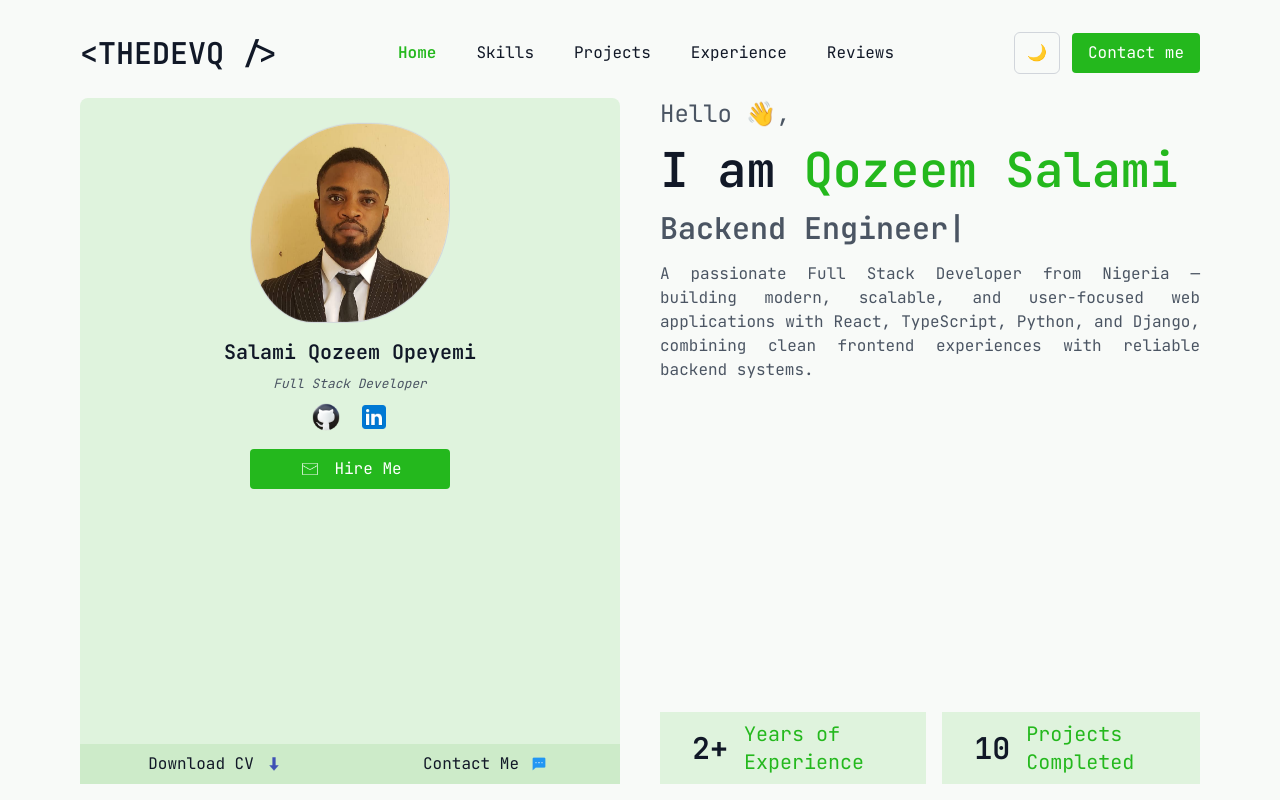
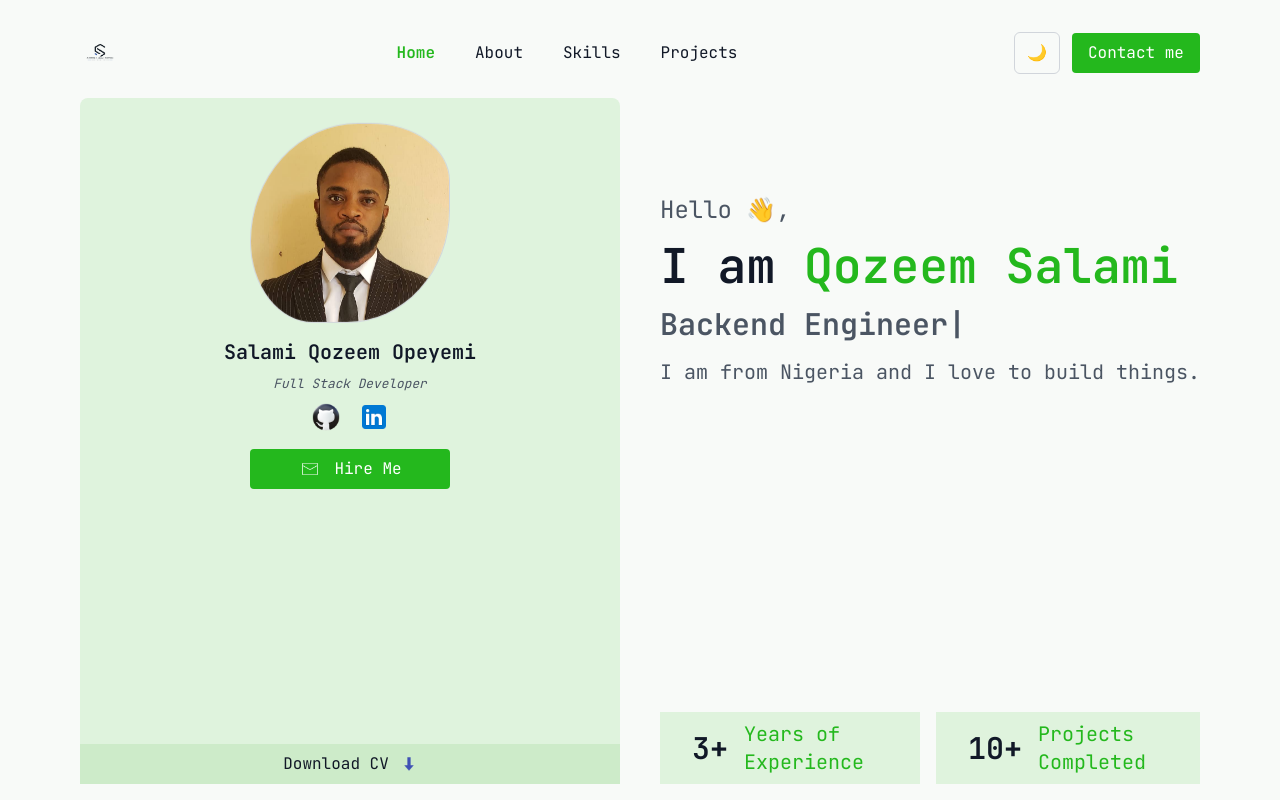
Before and after one commit to qozeemope/portfolio, a Next.js app: page / in a window 1280 px wide. Built offline with nearby package versions, Linux system fonts and the light colour scheme.

Commit message:
finishing touches

```diff
--- a/app/Navbar.tsx
+++ b/app/Navbar.tsx
@@ -2,6 +2,8 @@
 import React, { useEffect, useState } from 'react'
 import Link from "next/link"
 import { usePathname } from 'next/navigation'
+import logo from "./assets/logo.png"
+import Image from 'next/image'
 
 function Navbar() {
   const path = usePathname();
@@ -10,10 +12,10 @@ function Navbar() {
 
   const menuItems = [
     { name: "Home", link: "/" },
+    {name: "About", link: "/about"},
     { name: "Skills", link: "/skills" },
     { name: "Projects", link: "/projects" },
-    { name: "Experience", link: "/experience" },
-    { name: "Reviews", link: "/reviews" },
+
   ]
 
   // load saved theme
@@ -44,9 +46,10 @@ function Navbar() {
     <nav className='py-4  flex items-center justify-between'>
 
 
-      <div className='font-black text-3xl'>
+      {/* <div className='font-black text-3xl'>
         {"<THEDEVQ />"}
-      </div>
+      </div> */}
+      <Image src={logo} alt='=logo' className='w-10 h-10' />
 
       {/* Menu */}
       <ul className='flex items-center justify-between gap-10'>
--- /dev/null
+++ b/app/about/page.tsx
@@ -0,0 +1,24 @@
+import React from 'react'
+import Navbar from '../Navbar'
+import Glowline from '../components/Glowline'
+
+function About() {
+  return (
+    <div className="flex flex-col bg-background text-text py-4 px-20">
+      <Navbar />
+      <h1 className='font-black text-4xl text-center mt-8'>About <span className='text-primary'>Me</span></h1>
+      <Glowline />
+      <p className='mt-12  text-text-secondary flex flex-col'><span className='mb-8 text-3xl font-black text-text'>Hey, I'm Qozeem</span>A Full Stack Developer passionate about building modern, scalable, and user-focused digital products. I specialize in creating responsive frontend interfaces with React and TypeScript while developing reliable backend systems and APIs using Python and Django REST Framework.
+      <br />
+      <br />
+
+I enjoy transforming ideas into clean, functional experiences that not only look good but also solve real problems efficiently. From dashboard applications to booking platforms and API-driven systems, I focus on writing maintainable code, optimizing performance, and building products with strong user experience in mind.
+<br /><br />
+
+Beyond coding, I’m constantly learning, exploring new technologies, and refining my craft to stay aligned with modern development standards and industry best practices.
+</p>
+      </div>
+  )
+}
+
+export default About
--- a/app/experience/page.tsx
+++ /dev/null
@@ -1,13 +0,0 @@
-import React from 'react'
-import Navbar from '../Navbar'
-
-function Experience() {
-  return (
-     <div className="flex flex-col h-screen bg-background text-text py-4 px-20">
-      <Navbar />
-
-      Experience</div>
-  )
-}
-
-export default Experience
--- a/app/page.tsx
+++ b/app/page.tsx
@@ -55,14 +55,14 @@ export default function Home() {
             <button className="bg-card-secondary py-2 px-10 w-full cursor-pointer flex items-center justify-center gap-2 hover:bg-primary-hover/20"><h5>Download CV</h5>
             <Image src={download} alt="Download CV" className="w-4 h-4 inline-block ml-1" />
             </button>
-            <button className="bg-card-secondary py-2 px-10 w-full cursor-pointer flex items-center justify-center gap-2 hover:bg-primary-hover/20"><h5>Contact Me</h5>
+            {/* <button className="bg-card-secondary py-2 px-10 w-full cursor-pointer flex items-center justify-center gap-2 hover:bg-primary-hover/20"><h5>Contact Me</h5>
               <Image src={chat} alt="Contact Me" className="w-4 h-4 inline-block ml-1" />
-            </button>
+            </button> */}
           </div>
         </div>
 
 
-        <div className="flex flex-col flex-1 ">
+        <div className="flex flex-col flex-1 mt-24">
          <h1 className="text-text-secondary text-2xl">
   Hello{" "}
   <span className="inline-block animate-wave origin-[70%_70%]">
@@ -72,14 +72,14 @@ export default function Home() {
 </h1>
           <h2 className="font-bold text-5xl mt-4">I am <span className="text-primary text-bold">Qozeem Salami</span></h2>
           <HeroTitle />
-          <p className="mt-4 text-justify text-text-secondary">A passionate Full Stack Developer from Nigeria — building modern, scalable, and user-focused web applications with React, TypeScript, Python, and Django, combining clean frontend experiences with reliable backend systems.</p>
+          <p className="mt-4 text-justify text-text-secondary text-xl">I am from Nigeria and I love to build things.</p>
           <div className="flex mb-0 mt-auto gap-4 w-full">
             <div className="bg-card py-2 px-8 flex items-center justify-center gap-4 text-2xl">
-              <h3 className="font-bold text-3xl">2+</h3>
+              <h3 className="font-bold text-3xl">3+</h3>
               <p className="text-primary text-xl">Years of Experience</p>
             </div>
             <div className="bg-card py-2 px-8 flex items-center justify-center gap-4 text-bold text-2xl">
-              <h3 className="font-bold text-3xl">10</h3>
+              <h3 className="font-bold text-3xl">10+</h3>
               <p className="text-primary text-xl">Projects Completed</p>
             </div>
           </div>
--- a/app/projects/page.tsx
+++ b/app/projects/page.tsx
@@ -5,6 +5,7 @@ import Link from 'next/link'
 import stableborrow from "../assets/stableborrow.png"
 import tyrion from "../assets/tyrion.png"
 import chatit from "../assets/chatit.jpeg"
+import portfolio from "../assets/portfolio.png"
 import github from "../assets/github.png"
 import link from "../assets/link.png"
 import arrowdown from "../assets/arrowdown.png"
@@ -17,24 +18,24 @@ function Projects() {
       image: stableborrow,
       scope: "FULLSTACK",
       year: 2023,
-      description: "it is a long established fact that a reader will be distracted by the readable content of a page when looking at its layout. The point of using Lorem Ipsum is that it has a more-or-less normal distribution of letters, as opposed to using 'Content here, content here', making it look like readable English. ",
+      description: "Stable borrow(STB) is a web3 platform with an inbuilt Defi, Gamefi and Dex protocols that enable users borrow STC using XDC and earn as they play as a gamer and exchange tokens.",
       tech: [
         "React", "Javascript", "TailwindCSS"
       ],
-      live_url: "",
-      github: "",
+      live_url: "https://www.stableborrow.com/",
+      github: "https://github.com/STB-Stable-Borrow/stable-borrow-mvp",
     },
     {
       name: "Tyrion",
       image: tyrion,
       scope: "FULLSTACK",
       year: 2023,
-      description: "",
+      description: "Tyrion is an e-cormmerce and decentralize exchange with unique AMM and supports p2p and more.",
       tech: [
         "React", "Javascript", "TailwindCSS"
       ],
-      live_url: "",
-      github: "",
+      live_url: "https://tyrion-two.vercel.app/",
+      github: "https://github.com/TYRIONSTORE/tyrion",
     },
     {
       name: "ChatIT",
@@ -46,20 +47,32 @@ function Projects() {
         "React", "Javascript", "TailwindCSS"
       ],
       live_url: "https://chatit-sigma.vercel.app/",
-      github: "",
+      github: "https://github.com/CHATit-Organization/CHATit",
     },
     {
-      name: "Fancord",
-      image: tyrion,
-      scope: "FULLSTACK",
-      year: 2023,
+      name: "Porfolio",
+      image: portfolio,
+      scope: "Frontend",
+      year: 2026,
       description: "",
       tech: [
-        "React", "Javascript", "TailwindCSS"
+        "Nextjs", "Typescript", "TailwindCSS"
       ],
       live_url: "",
-      github: "",
+      github: "https://github.com/qozeemope/portfolio",
     },
+    // {
+    //   name: "Fancord",
+    //   image: tyrion,
+    //   scope: "FULLSTACK",
+    //   year: 2023,
+    //   description: "",
+    //   tech: [
+    //     "React", "Javascript", "TailwindCSS"
+    //   ],
+    //   live_url: "",
+    //   github: "",
+    // },
   ]
   return (
    <div className="flex flex-col bg-background text-text py-4 px-20">
@@ -97,12 +110,14 @@ function Projects() {
           </ul>
 
           <div className="flex gap-3 mt-4 text-sm">
-           <Link href={project.live_url}>
+           <Link href={project.live_url}  target="_blank"
+  rel="noopener noreferrer">
               <button className='cursor-pointer hover:bg-primary-hover/20 border-gray-300 border rounded-full px-4 py-2 flex items-center justify-center gap-2'>
             <Image src={link} alt="link"  className='w-4 h-4'/>Live</button>
 
             </Link>
-            <Link href={project.github}>
+            <Link href={project.github}  target="_blank"
+  rel="noopener noreferrer">
               <button className='cursor-pointer hover:bg-primary-hover/20 border-gray-300 border rounded-full px-4 py-2 flex items-center justify-center gap-2'>
             <Image src={github} alt="github" className='w-4 h-4' />Code</button>
             </Link>
--- a/app/reviews/page.tsx
+++ /dev/null
@@ -1,13 +0,0 @@
-import React from 'react'
-import Navbar from '../Navbar'
-
-function Reviews() {
-  return (
-    <div className="flex flex-col h-screen bg-background text-text py-4 px-20">
-      <Navbar />
-
-      Reviews</div>
-  )
-}
-
-export default Reviews
```
Also changed, not shown: app/assets/logo.png (added), app/assets/portfolio.png (added).
